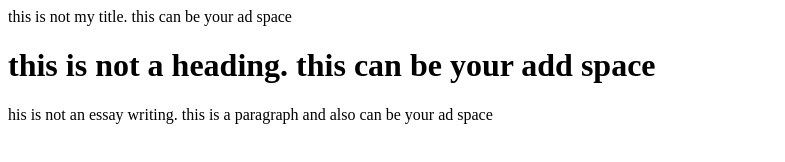
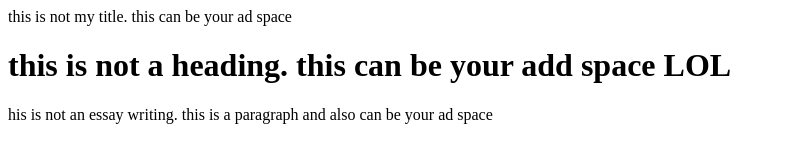
Before and after one commit to seahpassion-byte/supguys, a plain HTML site: page Nameyourfile.html in a window 1280 px wide. Shown: the whole page, without its empty margins (0-785 px from the left). Drawn offline with Linux system fonts and the light colour scheme.

Commit message:
Update Nameyourfile.html

```diff
--- a/Nameyourfile.html
+++ b/Nameyourfile.html
@@ -4,7 +4,7 @@
 </title> this is not my title. this can be your ad space </title>
 </head>
   <body>
-    <h1> this is not a heading. this can be your add space</h1>
+    <h1> this is not a heading. this can be your add space LOL </h1>
     <p> his is not an essay writing. this is a paragraph and also can be your ad space</p>
   </body>
 </html>
```
